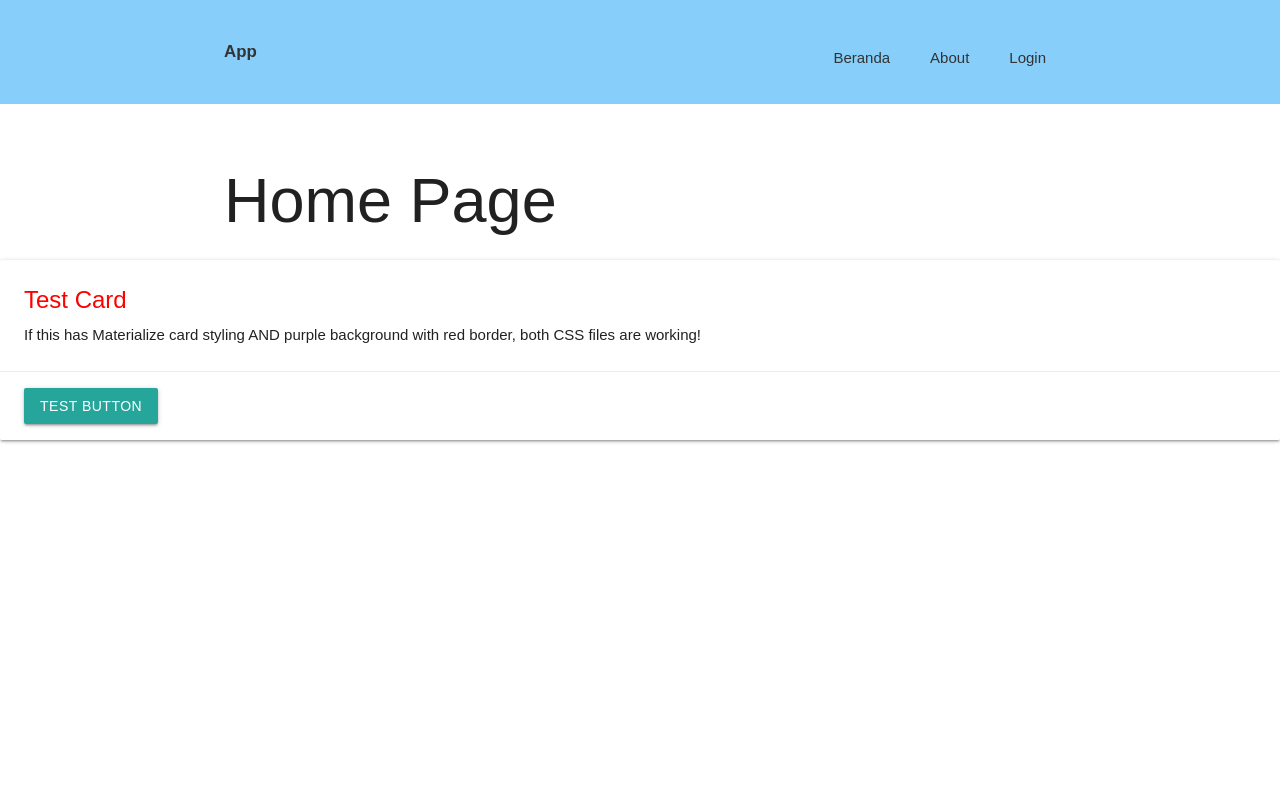
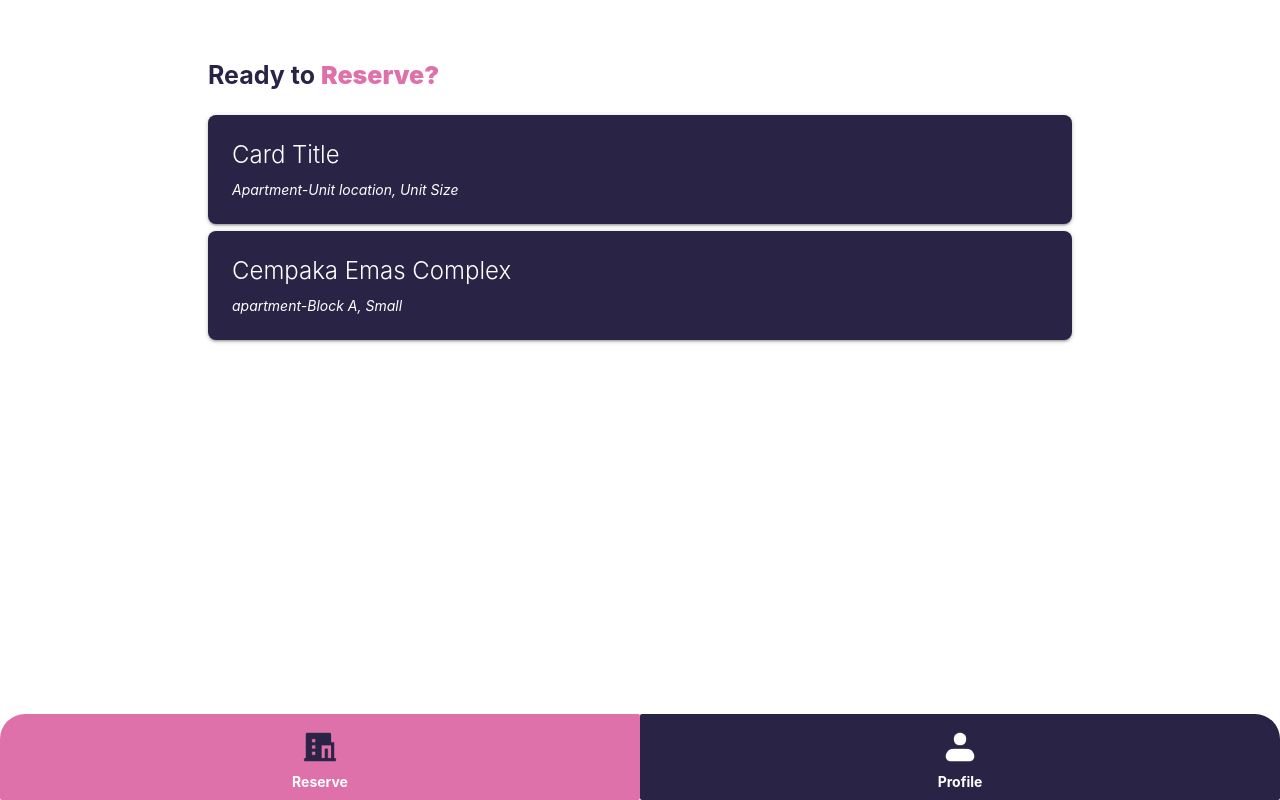
Before and after one commit to traxside/repo-rsti, a website built with webpack: page src/index.html in a window 1280 px wide. Built offline with nearby package versions, Linux system fonts and the light colour scheme.

Commit message:
add profile, home page, also add asset/images, index.html

```diff
--- a/src/index.html
+++ b/src/index.html
@@ -8,22 +8,23 @@
     <title>App</title>
   </head>
   <body>
-    <header>
-      <div class="main-header container">
-        <a class="brand-name" href="#/">App</a>
+    <!-- Main Content Here -->
+    <main id="main-content" class="main-content"></main>
 
-        <nav id="navigation-drawer" class="navigation-drawer">
-          <ul id="nav-list" class="nav-list">
-            <li><a href="#/">Beranda</a></li>
-            <li><a href="#/about">About</a></li>
-            <li><a href="#/login">Login</a></li>
-          </ul>
-        </nav>
+    <footer class="footer">
+      <div class="row">
+        <a href="/" id="reserve" class="card-panel z-depth-0 col s6 center-align">
+          <img id="icon-hotel" class="icon" src="images/hotel_dark.png" alt="button that goes to reserve page" >
+          <br>
+          Reserve
+        </a>
+        <a href="#/profile" id="profile" class="card-panel z-depth-0 col s6 center-align">
+          <img id="icon-profile" class="icon" src="images/profile_light.png" alt="button that goes to profile page">
+          <br>
+          Profile
+        </a>
+      </div>
+    </footer>
 
-        <button id="drawer-button" class="drawer-button">☰</button>
-      </div>
-    </header>
-
-    <main id="main-content" class="main-content"></main>
   </body>
 </html>
--- a/src/scripts/pages/app.js
+++ b/src/scripts/pages/app.js
@@ -9,35 +9,66 @@ class App {
   constructor({ navigationDrawer, drawerButton, content }) {
     this.#content = content;
     this.#drawerButton = drawerButton;
-    this.#navigationDrawer = navigationDrawer;
-
-    this._setupDrawer();
+    // this.#navigationDrawer = navigationDrawer;
+    //
+    // this._setupDrawer();
   }
 
-  _setupDrawer() {
-    this.#drawerButton.addEventListener('click', () => {
-      this.#navigationDrawer.classList.toggle('open');
-    });
+  // _setupDrawer() {
+  //   this.#drawerButton.addEventListener('click', () => {
+  //     this.#navigationDrawer.classList.toggle('open');
+  //   });
 
-    document.body.addEventListener('click', (event) => {
-      if (!this.#navigationDrawer.contains(event.target) && !this.#drawerButton.contains(event.target)) {
-        this.#navigationDrawer.classList.remove('open');
-      }
-
-      this.#navigationDrawer.querySelectorAll('a').forEach((link) => {
-        if (link.contains(event.target)) {
-          this.#navigationDrawer.classList.remove('open');
-        }
-      })
-    });
-  }
+  //   document.body.addEventListener('click', (event) => {
+  //     if (!this.#navigationDrawer.contains(event.target) && !this.#drawerButton.contains(event.target)) {
+  //       this.#navigationDrawer.classList.remove('open');
+  //     }
+  //
+  //     this.#navigationDrawer.querySelectorAll('a').forEach((link) => {
+  //       if (link.contains(event.target)) {
+  //         this.#navigationDrawer.classList.remove('open');
+  //       }
+  //     })
+  //   });
+  // }
 
   async renderPage() {
     const url = getActiveRoute();
     const page = routes[url];
 
+    this._updateNavigation();
+
     this.#content.innerHTML = await page.render();
     await page.afterRender();
+  }
+
+  _updateNavigation() {
+    const footer = document.querySelector('footer');
+    footer.style.visibility = 'visible';
+    if(window.location.hash === '#/login') {
+      footer.style.visibility = 'hidden';
+    }
+    // TODO ERROR ATTRIBUTES
+    else {
+      const reserve = document.querySelector('#reserve');
+      const profile = document.querySelector('#profile');
+      if(window.location.hash === '#/home' || window.location.hash === '/#') {
+        reserve.style.backgroundColor = '#DF71AA';
+        reserve.style.color = '#292345';
+        reserve.querySelector('#icon-hotel').setAttribute('src', 'images/hotel_dark.png'); //THIS AND OTHER .attributes
+        profile.style.backgroundColor = '#292345';
+        profile.style.color = 'white';
+        profile.querySelector('#icon-profile').setAttribute('src', 'images/profile_light.png');
+      }
+      else if(window.location.hash === '#/profile') {
+        reserve.style.backgroundColor = '#292345';
+        reserve.style.color = 'white';
+        reserve.querySelector('#icon-hotel').setAttribute('src', 'images/hotel_light.png');
+        profile.style.backgroundColor = '#DF71AA';
+        profile.style.color = '#292345';
+        profile.querySelector('#icon-profile').setAttribute('src', 'images/profile_dark.png');
+      }
+    }
   }
 }
 
--- a/src/scripts/pages/home/home-page.js
+++ b/src/scripts/pages/home/home-page.js
@@ -1,23 +1,44 @@
 export default class HomePage {
   async render() {
     return `
-      <section class="container">
-        <h1>Home Page</h1>
+      <section class="container ">
+        <h1 class="left-align" id="home-title">Ready to <b id="home-title-bold">Reserve?</b></h1>
+        <div id="property-container">
+            <div class="row">
+              <div class="card">
+                <div class="card-content">
+                  <span class="card-title white-text">Card Title</span>
+                  <p class="card-text white-text">Apartment-Unit location, Unit Size</p>
+                </div>
+              </div>
+            </div>
+        </div>
       </section>
-
-      <div class="card test-custom-style">
-        <div class="card-content">
-          <span class="card-title">Test Card</span>
-          <p>If this has Materialize card styling AND purple background with red border, both CSS files are working!</p>
-        </div>
-        <div class="card-action">
-          <a href="#" class="btn waves-effect waves-light">Test Button</a>
-        </div>
-      </div>
     `;
   }
 
   async afterRender() {
     // Do your job here
+    this.showPropertyCard()
+
+  }
+
+  showPropertyCard() {
+    const propertyContainer = document.querySelector('#property-container');
+    //DEBUG Change to only =
+    propertyContainer.innerHTML += this.createPropertyCard({"name":"Cempaka Emas Complex", "type":"apartment", "location":"Block A", "size":"Small"});
+  }
+
+  createPropertyCard(property) {
+    return `
+      <div class="row">
+        <div class="card">
+          <div class="card-content">
+            <span class="card-title white-text">${property.name}</span>
+            <p class="card-text white-text">${property.type}-${property.location}, ${property.size}</p>
+          </div>
+        </div>
+      </div>
+    `;
   }
 }
--- /dev/null
+++ b/src/scripts/pages/profile/profile-page.js
@@ -0,0 +1,11 @@
+export default class ProfilePage {
+    async render(){
+        return `
+        <h1>Profile Page</h1>
+        `
+    }
+
+    async afterRender(){
+
+    }
+}
--- a/src/scripts/routes/routes.js
+++ b/src/scripts/routes/routes.js
@@ -1,11 +1,13 @@
 import HomePage from '../pages/home/home-page';
 import AboutPage from '../pages/about/about-page';
 import LoginPage from "../pages/login/login";
+import ProfilePage from '../pages/profile/profile-page';
 
 const routes = {
   '/': new HomePage(),
   '/about': new AboutPage(),
   '/login': new LoginPage(),
+  '/profile': new ProfilePage(),
 };
 
 export default routes;
--- a/src/styles/styles.css
+++ b/src/styles/styles.css
@@ -6,11 +6,11 @@
 }
 
 body {
-  font-family: 'Arial', sans-serif;
+  font-family: 'Inter', sans-serif;
 }
 
 .container {
-  padding-inline: 32px;
+  padding-inline: 16px;
   margin-inline: auto;
   max-width: 1300px;
 }
@@ -93,16 +93,91 @@ header {
   text-decoration: underline;
 }
 
+footer {
+  position: absolute;
+  width: 100%;
+  inset-block-end: 0;
+}
+
 /* MAIN */
+a {
+  margin-bottom: 0 !important;
+  color: white;
+  font-weight: 700;
+  font-size: 14px;
+}
 .main-content {
   padding-block: 20px;
 }
 
+#reserve {
+  padding-block-start: 1em;
+  height: 86px;
+  background-color: #DF71AA;
+  border-top-left-radius: 25px;
+  color: white;
+}
+
+#profile {
+  padding-block-start: 1em;
+  height: 86px;
+  background-color: #292345;
+  border-top-right-radius: 25px;
+  color: white;
+}
+
+/* PROPERTY CARD */
+
+#property-container {
+  margin: auto;
+  gap: 6px;
+}
+
+.row {
+  margin-bottom: 0 !important;
+}
+
+.card {
+  background-color: #292345 !important;
+  border-radius: 8px !important;
+  margin-bottom: 0px !important;
+}
+
+.card-content {
+  /*background-color: #292345;*/
+}
+
 .card-title {
-  color: red;
+  font-size: 18px;
+  font-weight: 600;
+}
+
+.card-text {
+  font-size: 14px;
+  font-weight: 400;
+  font-style: italic;
 }
 
 /* Write your styles more here */
+
+/* HOME PAGE */
+#home-title {
+  color: #292345;
+  font-size: 25px;
+  font-weight: 700;
+}
+
+#home-title-bold {
+  color: #DF71AA;
+  font-size: 25px;
+  font-weight: 900;
+}
+
+.icon {
+  width: 38px;
+  height: 38px;
+}
+
 
 @media screen and (width > 1000px) {
   .navigation-drawer {
--- a/webpack.dev.js
+++ b/webpack.dev.js
@@ -17,7 +17,7 @@ module.exports = merge(common, {
   },
   devServer: {
     static: path.resolve(__dirname, 'dist'),
-    port: 3000,
+    port: 9000,
     client: {
       overlay: {
         errors: true,
```
Also changed, not shown: src/public/images/hotel_dark.png (added), src/public/images/hotel_light.png (added), src/public/images/profile_dark.png (added), src/public/images/profile_light.png (added).
